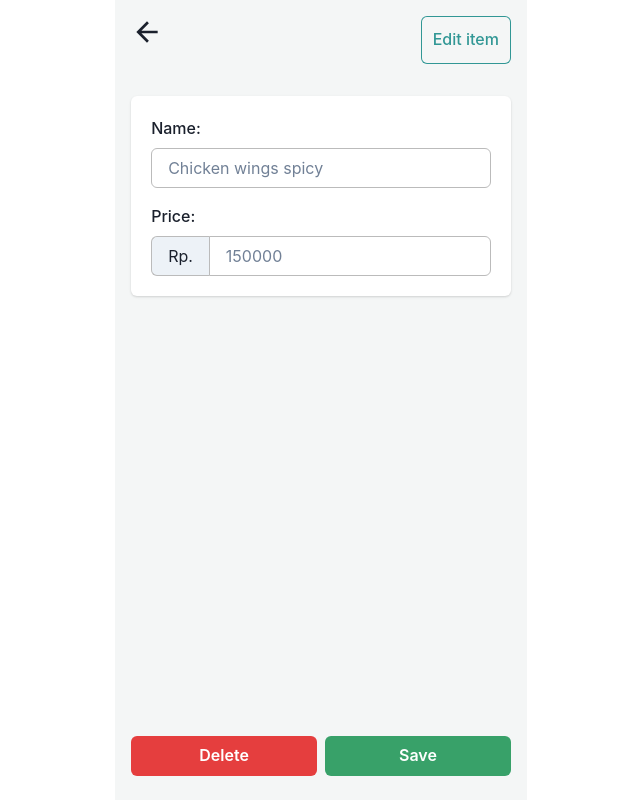
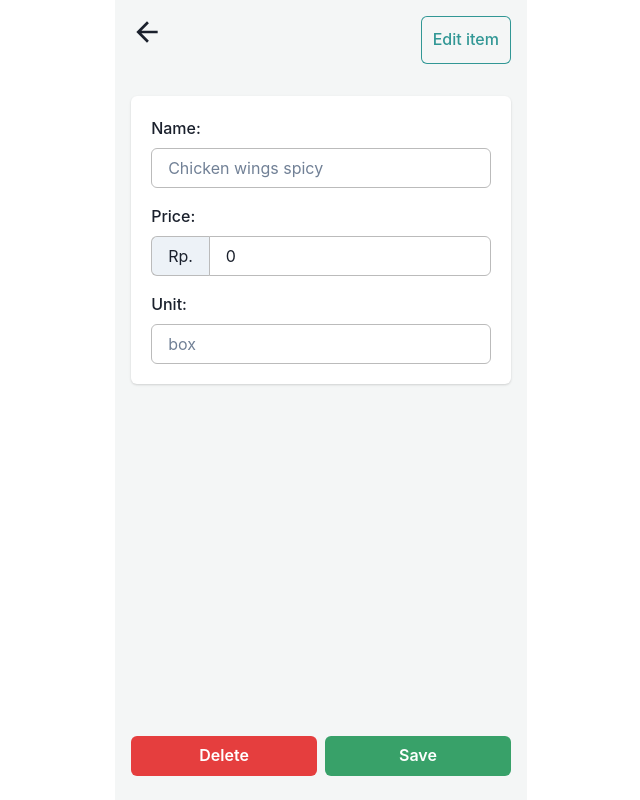
Before and after one commit to isselin28/digital-cashier-client, a React (Create React App) app: page /edit/1 in a window 1280 px wide. Shown: the whole page, without its empty margins (319-959 px from the left). Built offline with nearby package versions, Linux system fonts and the light colour scheme; no server answers.

Commit message:
add functionality: user able to input "unit"

```diff
--- a/src/components/ItemCard.js
+++ b/src/components/ItemCard.js
@@ -15,7 +15,7 @@ function ItemCard(props) {
                 {item.name}
               </Heading>
               <Text pt="2" fontSize="sm">
-                Rp. {item.price}
+                Rp. {item.price} / {item.unit}
               </Text>
             </Box>
           </CardBody>
--- a/src/pages/Create.js
+++ b/src/pages/Create.js
@@ -21,6 +21,7 @@ export default function Create() {
   const [form, setForm] = useState({
     name: "",
     price: 0,
+    unit: "-",
   });
   const navigate = useNavigate();
 
@@ -42,7 +43,7 @@ export default function Create() {
       return;
     });
 
-    setForm({ name: "", price: "" });
+    setForm({ name: "", price: "", unit: "" });
     navigate("/");
   }
 
@@ -65,7 +66,7 @@ export default function Create() {
             <CardBody>
               <Stack spacing="4">
                 <div>
-                  <FormLabel>Name:</FormLabel>
+                  <FormLabel optionalIndicator>Name:</FormLabel>
                   <Input
                     bgColor="white"
                     borderColor="#bbb"
@@ -74,7 +75,7 @@ export default function Create() {
                   />
                 </div>
                 <div>
-                  <FormLabel>Price:</FormLabel>
+                  <FormLabel requiredIndicator>Price:</FormLabel>
                   <InputGroup bgColor="white" borderColor="#bbb">
                     <InputLeftAddon children="Rp." />
                     <Input
@@ -85,6 +86,15 @@ export default function Create() {
                       }
                     />
                   </InputGroup>
+                </div>
+                <div>
+                  <FormLabel requiredIndicator>Unit:</FormLabel>
+                  <Input
+                    bgColor="white"
+                    borderColor="#bbb"
+                    placeholder="box"
+                    onChange={(e) => setForm({ ...form, unit: e.target.value })}
+                  />
                 </div>
               </Stack>
             </CardBody>
--- a/src/pages/Edit.js
+++ b/src/pages/Edit.js
@@ -20,7 +20,8 @@ import StyledFlex from "../components/StyledFlex";
 export default function Edit() {
   const [form, setForm] = useState({
     name: "",
-    price: "",
+    price: 0,
+    unit: "",
   });
   const params = useParams();
   const navigate = useNavigate();
@@ -58,6 +59,7 @@ export default function Edit() {
     const editedItem = {
       name: form.name,
       price: form.price,
+      unit: form.unit,
     };
 
     // This will send a post request to update the data in the database.
@@ -122,6 +124,16 @@ export default function Edit() {
                     />
                   </InputGroup>
                 </div>
+                <div>
+                  <FormLabel>Unit:</FormLabel>
+                  <Input
+                    bgColor="white"
+                    borderColor="#bbb"
+                    placeholder="box"
+                    value={form.unit}
+                    onChange={(e) => setForm({ ...form, unit: e.target.value })}
+                  />
+                </div>
               </Stack>
             </CardBody>
           </Card>
--- a/src/pages/Item.js
+++ b/src/pages/Item.js
@@ -17,7 +17,12 @@ import { AddIcon, MinusIcon, EditIcon, ArrowBackIcon } from "@chakra-ui/icons";
 import StyledFlex from "../components/StyledFlex";
 
 export default function Item(props) {
-  const [item, setItem] = useState({ name: "", price: "", quantity: 0 });
+  const [item, setItem] = useState({
+    name: "",
+    price: 0,
+    unit: "",
+    quantity: 0,
+  });
   const [count, setCount] = useState(0);
 
   const params = useParams();
@@ -109,7 +114,7 @@ export default function Item(props) {
                     {item.name}
                   </Heading>
                   <Text size="md" noOfLines={1} color="black">
-                    Rp. {item.price}
+                    Rp. {item.price} / {item.unit}
                   </Text>
                 </div>
                 <Spacer />
@@ -118,7 +123,7 @@ export default function Item(props) {
                 </NavLink>
               </Flex>
               <Flex>
-                <Text>Jumlah</Text>
+                <Text>Quantity</Text>
                 <Spacer />
                 <Flex gap="4" align="center">
                   <MinusIcon
```
